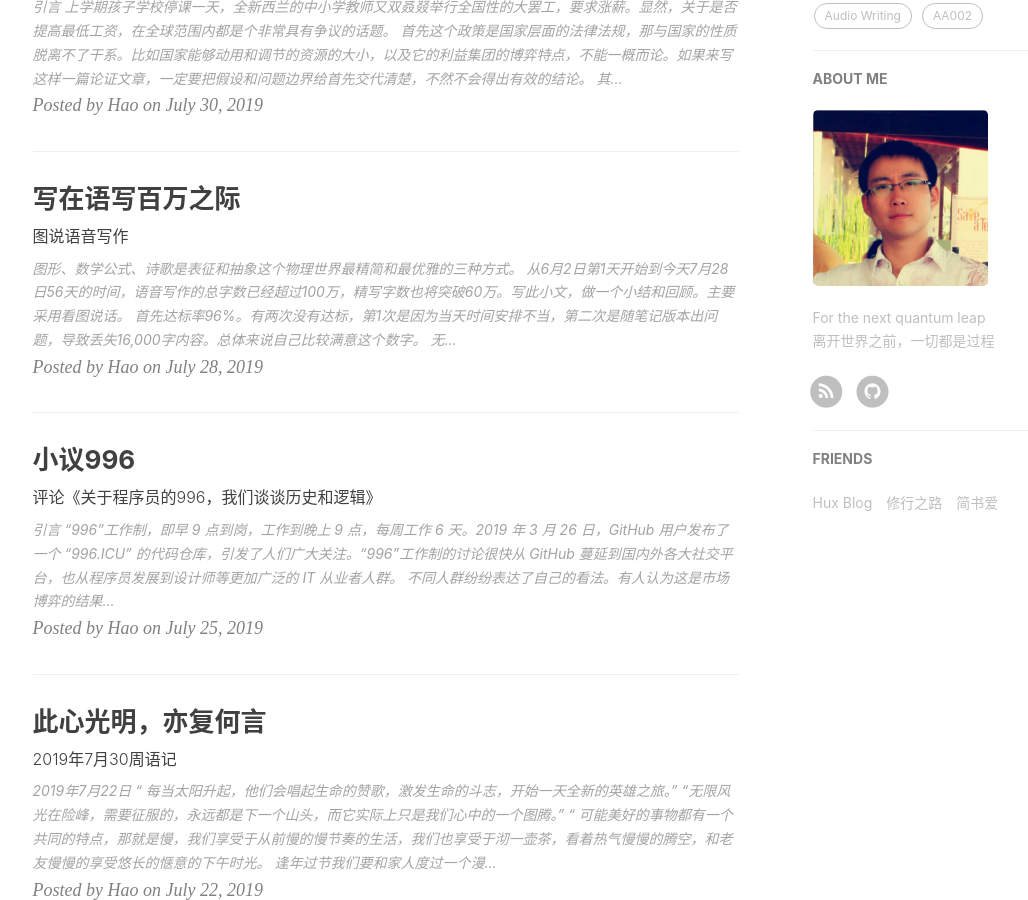
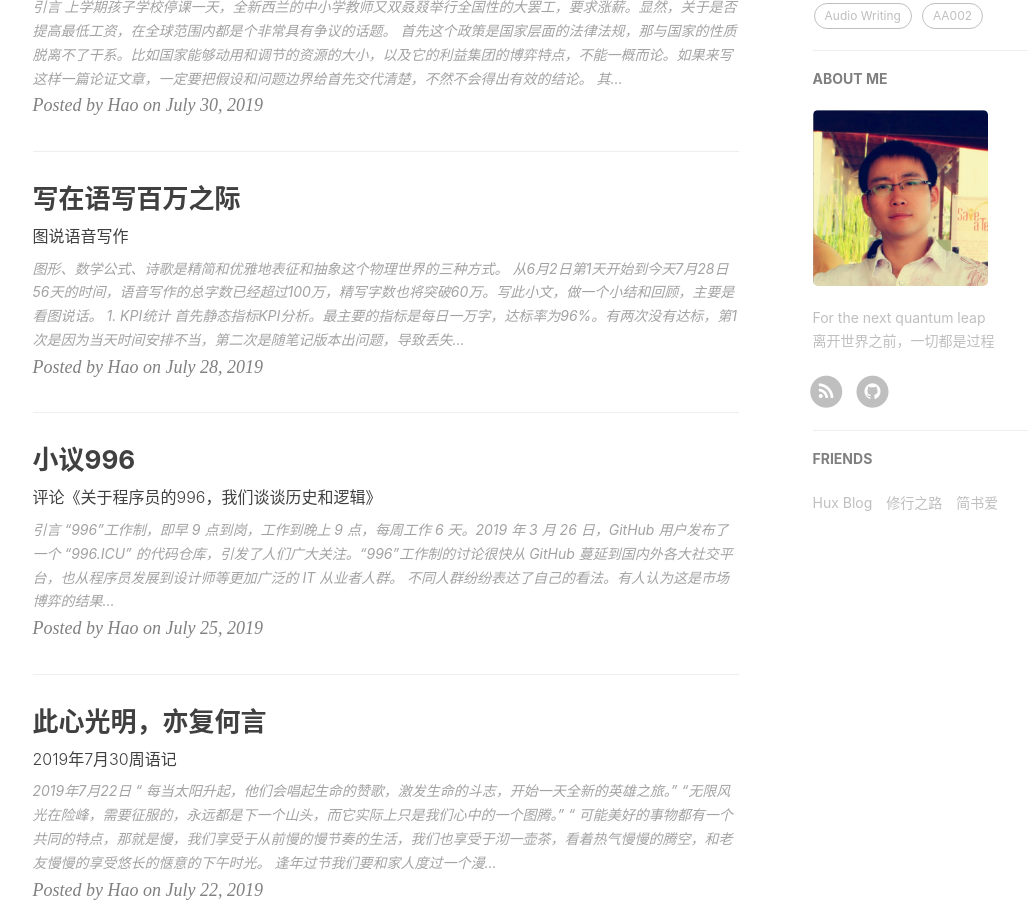
Before and after one commit to kiaorahao/hao.github.io, a Jekyll site: the page built from index.html, in a window 1280 px wide and 900 px high, scrolled down 567 px. Shown: the whole window, without its empty margins (135-1163 px from the left). Built offline with Jekyll 4.4.1, drawn with Linux system fonts in a browser that asks for light colours; nearby versions of some CDN libraries; the list of posts is cut into pages by our own code; comment, search, counter and statistics services are not loaded; some of the changed lines change nothing that is shown.

Commit message:
190802
190802

```diff
--- a/_posts/2019-07-28-100w.md
+++ b/_posts/2019-07-28-100w.md
@@ -11,9 +11,17 @@
 
 
 
-图形、数学公式、诗歌是表征和抽象这个物理世界最精简和最优雅的三种方式。
+图形、数学公式、诗歌是精简和优雅地表征和抽象这个物理世界的三种方式。
 
-从6月2日第1天开始到今天7月28日56天的时间，语音写作的总字数已经超过100万，精写字数也将突破60万。写此小文，做一个小结和回顾。主要采用看图说话。
+从6月2日第1天开始到今天7月28日56天的时间，语音写作的总字数已经超过100万，精写字数也将突破60万。写此小文，做一个小结和回顾，主要是看图说话。
+
+
+
+## 1. KPI统计
+
+首先静态指标KPI分析。最主要的指标是每日一万字，达标率为96%。有两次没有达标，第1次是因为当天时间安排不当，第二次是随笔记版本出问题，导致丢失16,000字内容。
+
+在这里提醒自己，既要利用目标督促自己，又不能产生额外的羁绊，过犹不及。
 
 
 
@@ -21,49 +29,44 @@
 
 
 
-首先达标率96%。有两次没有达标，第1次是因为当天时间安排不当，第二次是随笔记版本出问题，导致丢失16,000字内容。总体来说自己比较满意这个数字。
+无论是平均字数，还是精写平均字数都已经达到每日1万的要求，精写平均时长75分钟。不过精写平均速率是148字/分钟，还是没有达到要求的167字/分钟，即每小时1万字的要求。
 
 
 
 ![image-20190728121528118](https://raw.githubusercontent.com/kiaorahao/kiaorahao.github.io/master/_posts/assets/image-20190728121528118.png)
 
-无论是平均字数，还是精写平均字数都已经达到每日1万的要求，精写平均时长75分钟。不过精写平均速率是148字/分钟，还是没有达到要求的167字/分钟，即每小时1万字的要求。
+
+
+其次是动态指标KPI分析。精写时长和精写速率的波动都比较大，而且最近的精写速率有下降的趋势，主要是写作过程中需要花较多的时间思考。后续可以刻意提醒自己做好输出速度和思考深度的平衡。
+
+![image-20190728121547537](https://raw.githubusercontent.com/kiaorahao/kiaorahao.github.io/master/_posts/assets/image-20190728121547537.png)
+
+总字数波幅较大，主要是受到当天活动的影响，比如当天花很多时间和朋友聊天，这样作为语音记录存档以后，对总字数会产生较大的波动。
+
+精写字数相对稳定，因为会安排在早上1~2个小时的精写时间，保障稳定的输出。波幅主要受限于当天写作内容，深入思考会导致输出字数的缩减。
+
+![image-20190728121557466](https://raw.githubusercontent.com/kiaorahao/kiaorahao.github.io/master/_posts/assets/image-20190728121557466.png)
 
 
 
-![image-20190728121547537](https://raw.githubusercontent.com/kiaorahao/kiaorahao.github.io/master/_posts/assets/image-20190728121547537.png)
+## 2.语音写作场景拆分
 
-精写时长和精写速率的波动都比较大，而且最近的精写速率有下降的趋势，主要是过程中需要花比较多的时间去思考。
+首先画一个语音写作的2×2框架图，依据时间和写作类型，将各主题写作进行一个大致分类。
+
+![image-20190802105631774](assets/image-20190802105631774.png)
+
+其次是下面的4×5框架图，主要是根据写作的流程及应用场景，汇总出特定场景下特定流程所需要用到的各种软件，会持续优化迭代。
+
+![image-20190802105745680](assets/image-20190802105745680.png)
 
 
 
-![image-20190728121557466](https://raw.githubusercontent.com/kiaorahao/kiaorahao.github.io/master/_posts/assets/image-20190728121557466.png)
-
-总字数波幅较大，主要是受到当天活动的影响，比如当天花很多时间和朋友聊天，这样作为语音记录保持下来以后，对总字产生较大的波动。
-
-精写字数相对稳定，因为早上会安排1~2个小时的精写时间，可以保障稳定的输出。波幅主要受限于当天写作内容，深入思考会导致输出字数的缩减。
-
-![image-20190728121038704](https://raw.githubusercontent.com/kiaorahao/kiaorahao.github.io/master/_posts/assets/image-20190728121038704.png)
-画了一个很简陋的2×2框架草图，依据时间和写作类型，将各主题写作进行一个大致分类。
-
-
-
-![image-20190728121017085](https://raw.githubusercontent.com/kiaorahao/kiaorahao.github.io/master/_posts/assets/image-20190728121017085.png)
-
-
-
-这张4×5框架图，主要是根据写作的流程及应用场景，汇总出特定场景下特定流程所需要用到的各种软件。
-
-
+## 3. 小结
 
 感谢机器猫的引荐，感谢末夏每日像辛勤的小蜜蜂一样采摘金句，当然更感谢剑飞老师提供了这样一个高可供性的工具。
 
-
-
 读万卷书不如行万里路，行万里路不如阅人无数，阅人无数不如名师指路，名师指路不如自己来悟。
 
-如鱼饮水，冷暖自知。所以无论是闭眼收心的冥想，还是滔滔不绝的语音写作，无论是每日三省吾身的反省，还是演绎归纳并举的原则，都是自己用来悟道的道场，都是了悟人生的最高心法。
+如鱼饮水，冷暖自知。所以无论是闭眼收心的冥想，还是滔滔不绝的语音写作，无论是每日三省吾身的反省，还是演绎归纳并举的原则，无论是基于数据的客观分析，还是凭着意识流的任性发挥，都是自己悟道的道场，都是了悟人生的心法。
 
-
-
-一步一个大脚印，一次一个小目标，大幕才徐徐拉开。
+一步一个大脚印，一次一个小目标，语写大幕才徐徐拉开。
```
Also changed, not shown: _posts/assets/image-20190802105631774.png (added), _posts/assets/image-20190802105745680.png (added), 1 other file.
